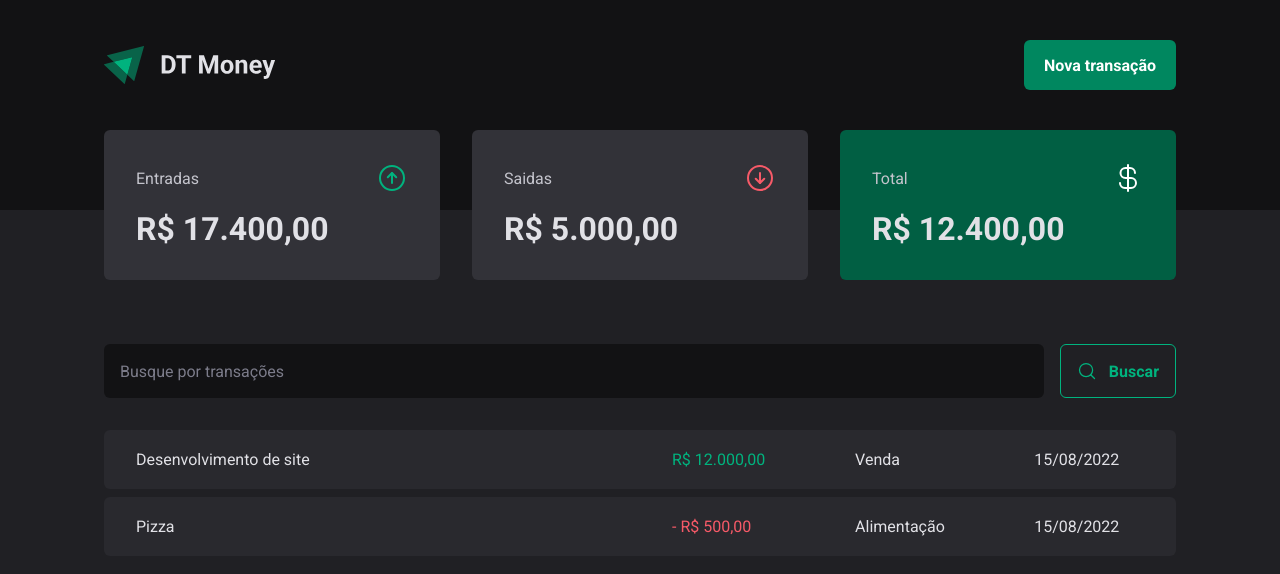
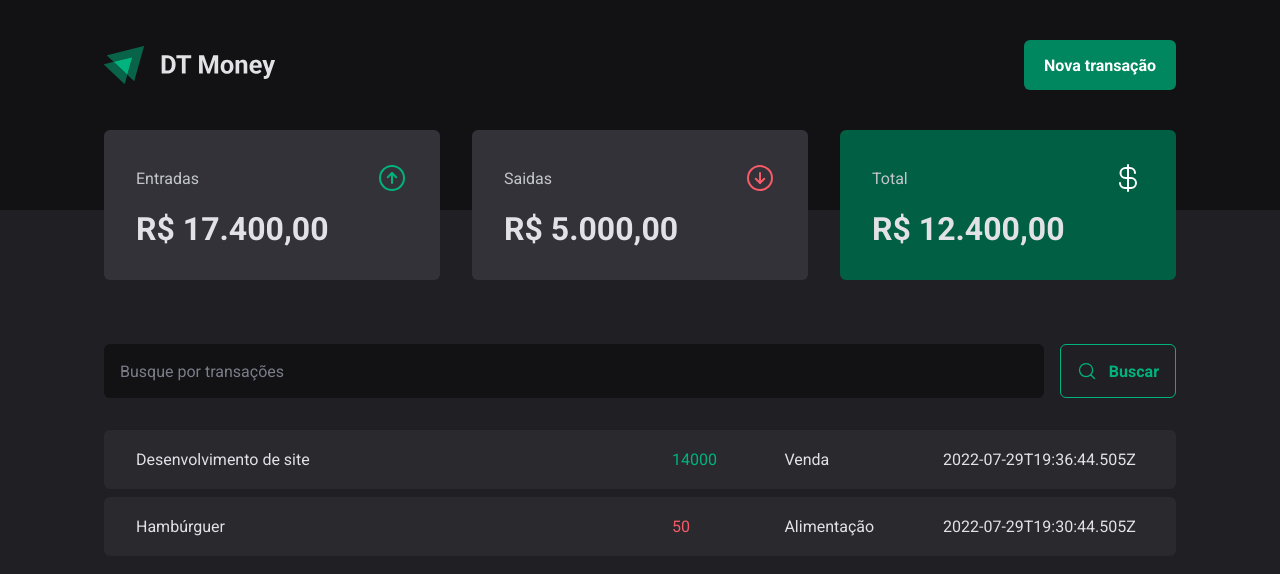
Before and after one commit to neanderdev/ignite-reactjs-dtmoney, a React (Vite) app: page / in a window 1280 px wide. Shown: the top 574 px of the page. Built offline with nearby package versions, Linux system fonts and the light colour scheme; data requests are answered from the project's data file.

Commit message:
Conexão com a API - Realizando requisição HTTP

```diff
--- a/src/pages/Transactions/index.tsx
+++ b/src/pages/Transactions/index.tsx
@@ -1,10 +1,35 @@
+import { useEffect, useState } from 'react'
+
 import { TransactionsContainer, TransactionsTable, PriceHighlight } from './styles'
 
 import { Header } from '../../components/Header'
 import { Summary } from '../../components/Summary'
 import { SearchForm } from './components/SearchForm'
 
+interface Transaction {
+    id: number;
+    description: string;
+    type: 'income' | 'outcome';
+    price: number
+    category: string;
+    createdAt: string;
+}
+
 export function Transactions() {
+    const [transactions, setTransactions] = useState<Transaction[]>([])
+
+    async function loadTransactions() {
+        const response = await fetch('http://localhost:3333/transactions')
+        const data = await response.json()
+
+        setTransactions(data)
+    }
+
+    useEffect(() => {
+        loadTransactions()
+    }, [])
+
+
     return (
         <div>
             <Header />
@@ -16,26 +41,22 @@
 
                 <TransactionsTable>
                     <tbody>
-                        <tr>
-                            <td width='50%'>Desenvolvimento de site</td>
-                            <td>
-                                <PriceHighlight variant='income'>
-                                    R$ 12.000,00
-                                </PriceHighlight>
-                            </td>
-                            <td>Venda</td>
-                            <td>15/08/2022</td>
-                        </tr>
-                        <tr>
-                            <td width='50%'>Pizza</td>
-                            <td>
-                                <PriceHighlight variant='outcome'>
-                                    - R$ 500,00
-                                </PriceHighlight>
-                            </td>
-                            <td>Alimentação</td>
-                            <td>15/08/2022</td>
-                        </tr>
+                        {transactions.map((transaction => {
+                            return (
+                                <tr key={transaction.id}>
+                                    <td width='50%'>
+                                        {transaction.description}
+                                    </td>
+                                    <td>
+                                        <PriceHighlight variant={transaction.type}>
+                                            {transaction.price}
+                                        </PriceHighlight>
+                                    </td>
+                                    <td>{transaction.category}</td>
+                                    <td>{transaction.createdAt}</td>
+                                </tr>
+                            )
+                        }))}
                     </tbody>
                 </TransactionsTable>
             </TransactionsContainer>
```
